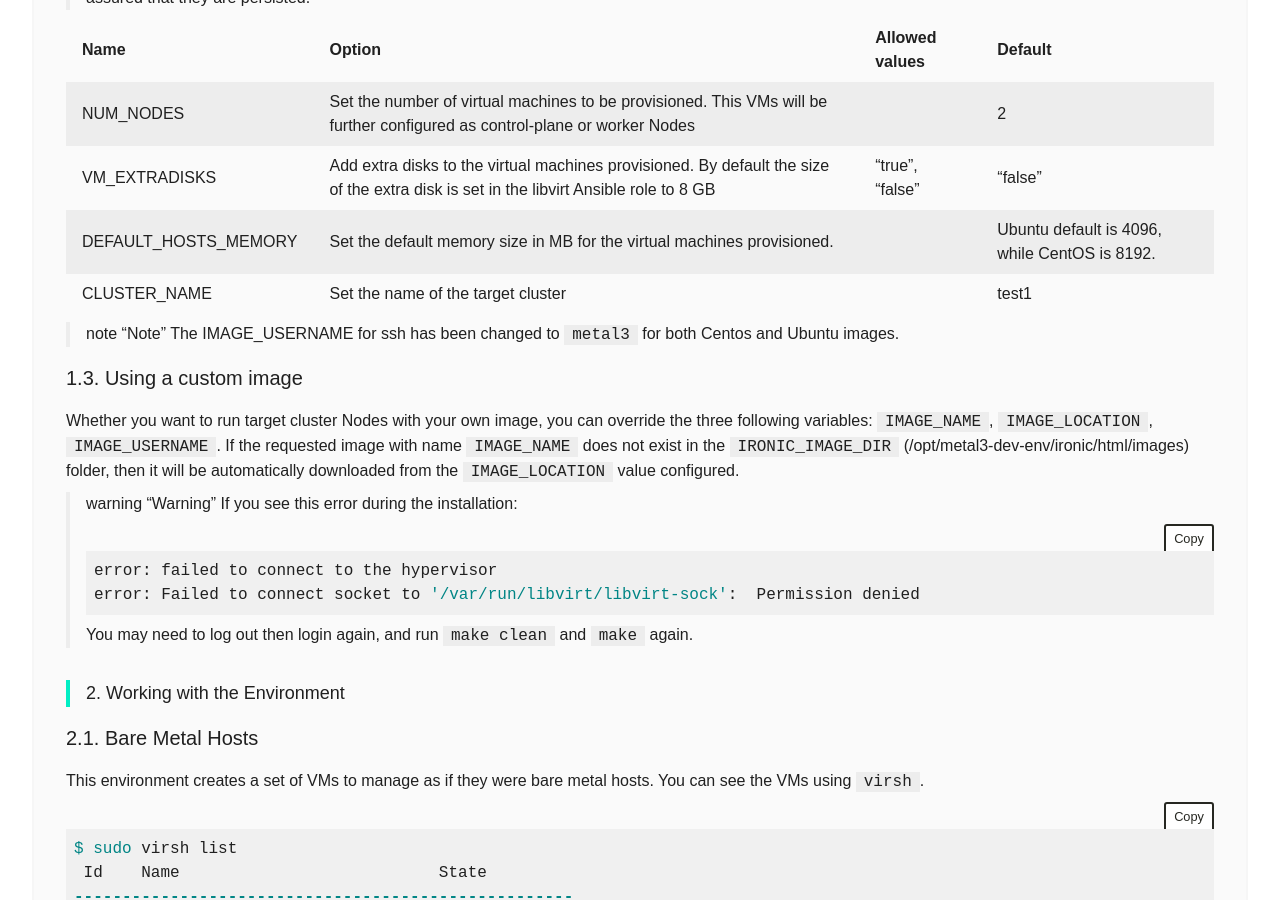
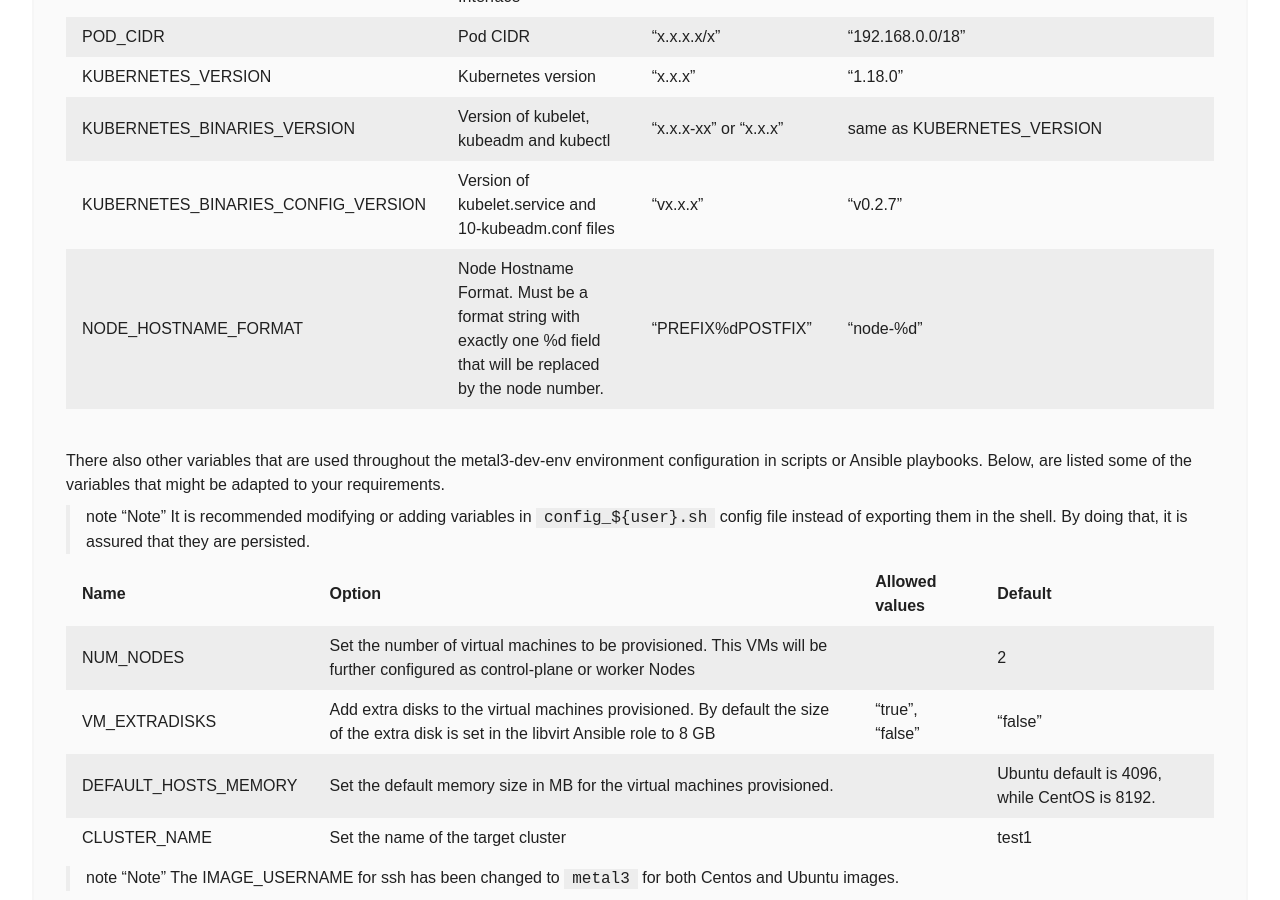
Before and after one commit to metal3-io/metal3-io.github.io, a Jekyll site: the page built from try-it.md, in a window 1280 px wide and 900 px high, scrolled down 5112 px. Built offline with Jekyll 4.4.1, drawn with Linux system fonts in a browser that asks for light colours; nearby versions of some CDN libraries; comment, search, counter and statistics services are not loaded.

Commit message:
Document customizable hostnames
metal3-dev-env now supports custom hostnames for the nodes, add
documentation about the feature.

```diff
--- a/try-it.md
+++ b/try-it.md
@@ -127,6 +127,7 @@ can configure the following
 | KUBERNETES_VERSION                       | Kubernetes version                                                                                                                                                                                                                                                 | "x.x.x"                          | "1.18.0"                                             |
 | KUBERNETES_BINARIES_VERSION                       | Version of kubelet, kubeadm and kubectl                                                                                                                                                                                                                                                 | "x.x.x-xx" or "x.x.x"                          | same as KUBERNETES_VERSION                                             |
 | KUBERNETES_BINARIES_CONFIG_VERSION                       | Version of kubelet.service and 10-kubeadm.conf files                                                                                                                                                                                                                                                 | "vx.x.x"                          | "v0.2.7"                                             |
+| NODE_HOSTNAME_FORMAT           | Node Hostname Format. Must be a format string with exactly one %d field that will be replaced by the node number.                                                                                                                                                                                                                                                 | "PREFIX%dPOSTFIX"                    | "node-%d"                                                |
 
 <br>
 
```
